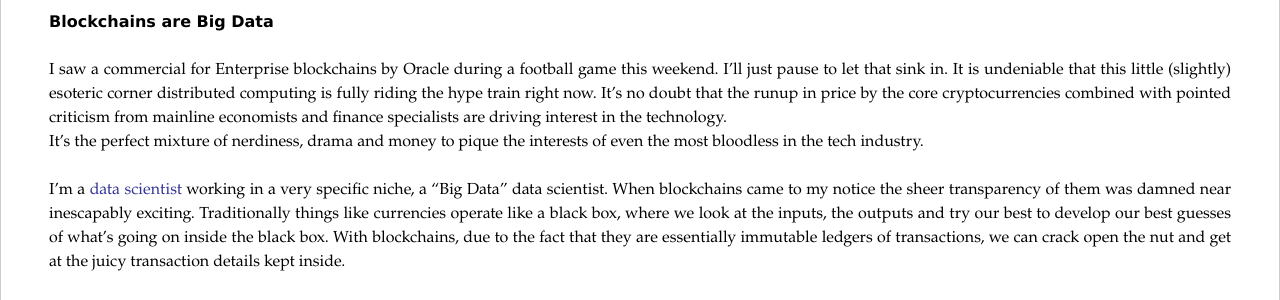
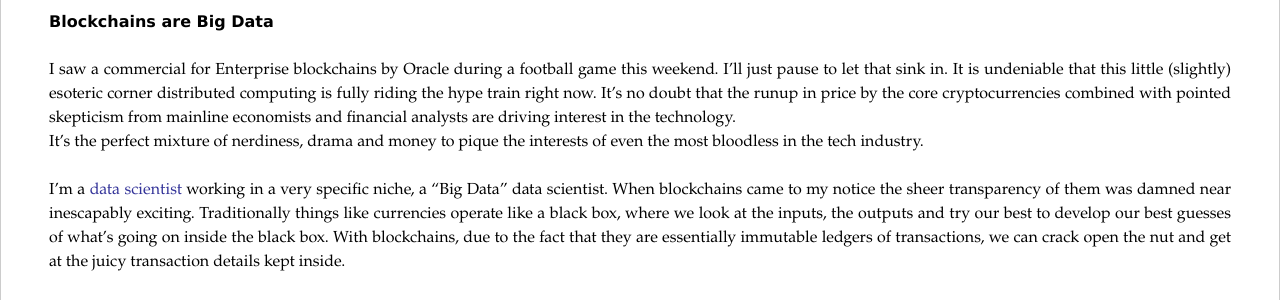
Before and after one commit to cestella/cestella.github.io, a Jekyll site: the page built from _posts/2018-01-22-ethereum-blockchain-analysis.markdown, in a window 1280 px wide and 900 px high. Shown: the part 133-433 px from the top of the window. Built offline with Jekyll 4.4.1, drawn with Linux system fonts in a browser that asks for light colours; formulas are drawn with MathJax 3; comment, search, counter and statistics services are not loaded.

Commit message:
wording more.

```diff
--- a/_posts/2018-01-22-ethereum-blockchain-analysis.markdown
+++ b/_posts/2018-01-22-ethereum-blockchain-analysis.markdown
@@ -14,8 +14,8 @@ I saw a commercial for Enterprise blockchains by Oracle during a football game t
 I'll just pause to let that sink in.  It is undeniable that this
 little (slightly) esoteric corner distributed computing is fully riding
 the hype train right now.  It's no doubt that the runup in price by the
-core cryptocurrencies combined with pointed criticism from mainline
-economists and finance specialists are driving interest in the technology.
+core cryptocurrencies combined with pointed skepticism from mainline
+economists and financial analysts are driving interest in the technology.
 It's the perfect mixture of nerdiness, drama and money to pique the
 interests of even the most bloodless in the tech industry.
 
```
